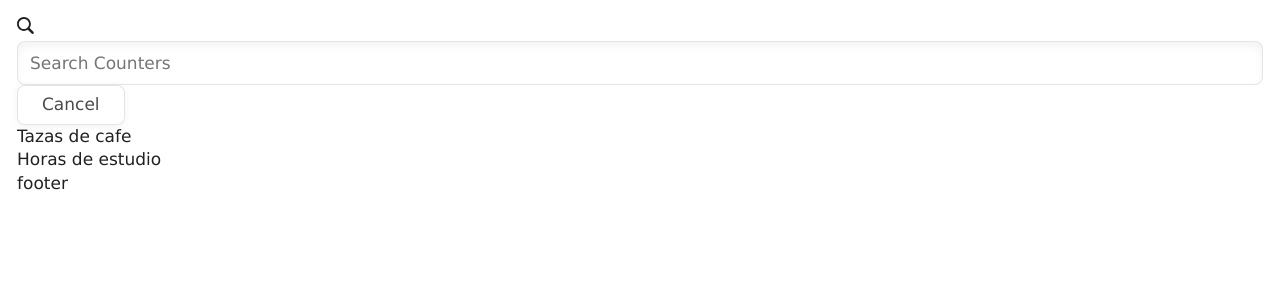
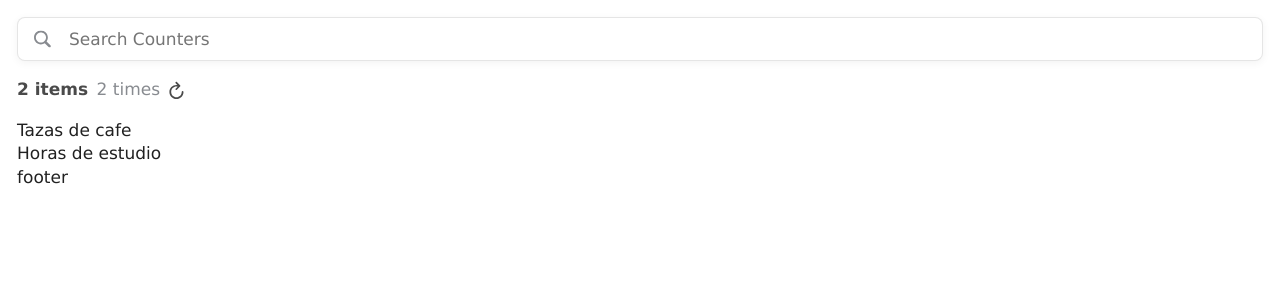
Before and after one commit to soyluking/cornershop-frontend-test, a React (Create React App) app: page /counters in a window 1280 px wide. Shown: the top 300 px of the page. Built offline with nearby package versions, Linux system fonts and the light colour scheme.

Commit message:
feat: add search and summary components

```diff
--- a/src/components/Button/Button.css
+++ b/src/components/Button/Button.css
@@ -1,5 +1,5 @@
 .cs-button {
-  height: 40px;
+  height: 44px;
   padding: 8px 24px;
   position: relative;
   display: inline-block;
@@ -55,7 +55,7 @@
 /* Size */
 .cs-button--big {
   padding: 12px 18px;
-  height: 48px;
+  height: 50px;
 }
 
 /* Kind */
--- /dev/null
+++ b/src/components/CountersSummary/index.js
@@ -0,0 +1,31 @@
+import RefreshIcon from '../Icons/RefreshIcon';
+
+import {
+  SSummary,
+  SSummaryItems,
+  SSummaryTimes,
+  SSummaryButton,
+} from './styles';
+
+const CountersSummary = ({ counters }) => {
+  const itemsLength = counters.length;
+  const itemsLabel = itemsLength === 1 ? 'item' : 'items';
+  const timesLabel = itemsLength === 1 ? 'time' : 'times';
+
+  return (
+    <SSummary>
+      <SSummaryItems>
+        {itemsLength} {itemsLabel}
+      </SSummaryItems>
+      <SSummaryTimes>
+        {itemsLength} {timesLabel}
+      </SSummaryTimes>
+      <SSummaryButton>
+        <RefreshIcon fill='var(--black)' />
+        <span>Refreshing...</span>
+      </SSummaryButton>
+    </SSummary>
+  );
+};
+
+export default CountersSummary;
--- /dev/null
+++ b/src/components/CountersSummary/styles.js
@@ -0,0 +1,41 @@
+import styled from 'styled-components';
+
+export const SSummary = styled.div`
+  align-items: center;
+  display: flex;
+`;
+
+export const SSummaryItems = styled.p`
+  color: var(--black);
+  font-weight: 600;
+  margin-right: 0.5rem;
+`;
+
+export const SSummaryTimes = styled.p`
+  color: var(--grey);
+  font-weight: 500;
+  margin-right: 0.5rem;
+`;
+
+export const SSummaryButton = styled.button`
+  align-items: center;
+  background-color: transparent;
+  border: 0;
+  color: var(--black);
+  cursor: pointer;
+  display: inline-flex;
+  padding: 0;
+
+  &.active {
+    color: var(--app-tint);
+
+    span {
+      opacity: 1;
+    }
+  }
+
+  span {
+    margin-left: 0.5rem;
+    opacity: 0;
+  }
+`;
--- /dev/null
+++ b/src/components/Icons/RefreshIcon.js
@@ -0,0 +1,17 @@
+const RefreshIcon = ({ fill = 'var(--dark-black)' }) => {
+  return (
+    <svg
+      width='15'
+      height='18'
+      viewBox='0 0 15 18'
+      fill='none'
+      xmlns='http://www.w3.org/2000/svg'>
+      <path
+        d='M7.26562 9.09375C7.51562 9.09375 7.72656 9.01562 7.875 8.85156L11.0781 5.61719C11.2734 5.42969 11.3594 5.21094 11.3594 4.96094C11.3594 4.72656 11.2656 4.49219 11.0781 4.3125L7.88281 1.05469C7.71875 0.882812 7.51562 0.796875 7.26562 0.796875C6.78125 0.796875 6.40625 1.19531 6.40625 1.6875C6.40625 1.92969 6.49219 2.11719 6.64844 2.28125L8.34375 3.94531C8.03125 3.90625 7.71094 3.88281 7.39844 3.88281C3.50781 3.88281 0.398438 6.99219 0.398438 10.9062C0.398438 14.8125 3.54688 17.9609 7.44531 17.9609C11.3516 17.9609 14.4922 14.8125 14.4922 10.9062C14.4922 10.3594 14.1172 9.98438 13.5859 9.98438C13.0703 9.98438 12.7109 10.3594 12.7109 10.9062C12.7109 13.8203 10.3672 16.1719 7.44531 16.1719C4.53125 16.1719 2.1875 13.8203 2.1875 10.9062C2.1875 7.94531 4.49219 5.60938 7.39844 5.60938C7.84375 5.60938 8.25 5.64062 8.60938 5.69531L6.64844 7.63281C6.49219 7.79688 6.40625 7.98438 6.40625 8.21875C6.40625 8.71094 6.78125 9.09375 7.26562 9.09375Z'
+        fill={fill}
+      />
+    </svg>
+  );
+};
+
+export default RefreshIcon;
--- /dev/null
+++ b/src/components/Search/index.js
@@ -0,0 +1,23 @@
+import Input from '../Input';
+import Button from '../Button';
+import SearchIcon from '../Icons/SearchIcon';
+
+import { SSearch } from './styles';
+
+const Search = ({ search, setSearch }) => (
+  <SSearch>
+    <SearchIcon fill='var(--grey)' />
+    <Input
+      value={search}
+      placeholder='Search Counters'
+      onChange={e => setSearch(e.target.value)}
+    />
+    {search && (
+      <Button color='white' onClick={() => setSearch('')}>
+        Cancel
+      </Button>
+    )}
+  </SSearch>
+);
+
+export default Search;
--- /dev/null
+++ b/src/components/Search/styles.js
@@ -0,0 +1,23 @@
+import styled from 'styled-components';
+
+export const SSearch = styled.div`
+  display: flex;
+  position: relative;
+
+  svg {
+    left: 1rem;
+    position: absolute;
+    top: 50%;
+    transform: translateY(-50%);
+  }
+
+  input {
+    border: var(--with-border);
+    box-shadow: var(--with-shadow);
+    padding-left: 3rem;
+  }
+
+  button {
+    margin-left: 0.5rem;
+  }
+`;
--- a/src/pages/Counters/index.js
+++ b/src/pages/Counters/index.js
@@ -1,28 +1,14 @@
 import { useState } from 'react';
 
 import Heading from '../../components/Heading';
-import Input from '../../components/Input';
 import Button from '../../components/Button';
 import Loading from '../../components/Loading';
+import Search from '../../components/Search';
 import Footer from '../../components/Footer';
-import SearchIcon from '../../components/Icons/SearchIcon';
 import CountersList from '../../components/CountersList';
+import CountersSummary from '../../components/CountersSummary';
 
 import { SCounters } from './styles';
-
-const Search = ({ search, setSearch }) => (
-  <div>
-    <SearchIcon />
-    <Input
-      placeholder='Search Counters'
-      value={search}
-      onChange={e => setSearch(e.target.value)}
-    />
-    <Button color='white' onClick={() => setSearch('')}>
-      Cancel
-    </Button>
-  </div>
-);
 
 const ErrorMessage = () => (
   <div>
@@ -69,7 +55,12 @@ const Counters = () => {
 
       {!loading && !error && !counters.length && <EmptyMessage />}
 
-      {!loading && counters.length && <CountersList counters={counters} />}
+      {!loading && counters.length && (
+        <>
+          <CountersSummary counters={counters} />
+          <CountersList counters={counters} />
+        </>
+      )}
 
       <Footer></Footer>
     </SCounters>
```
